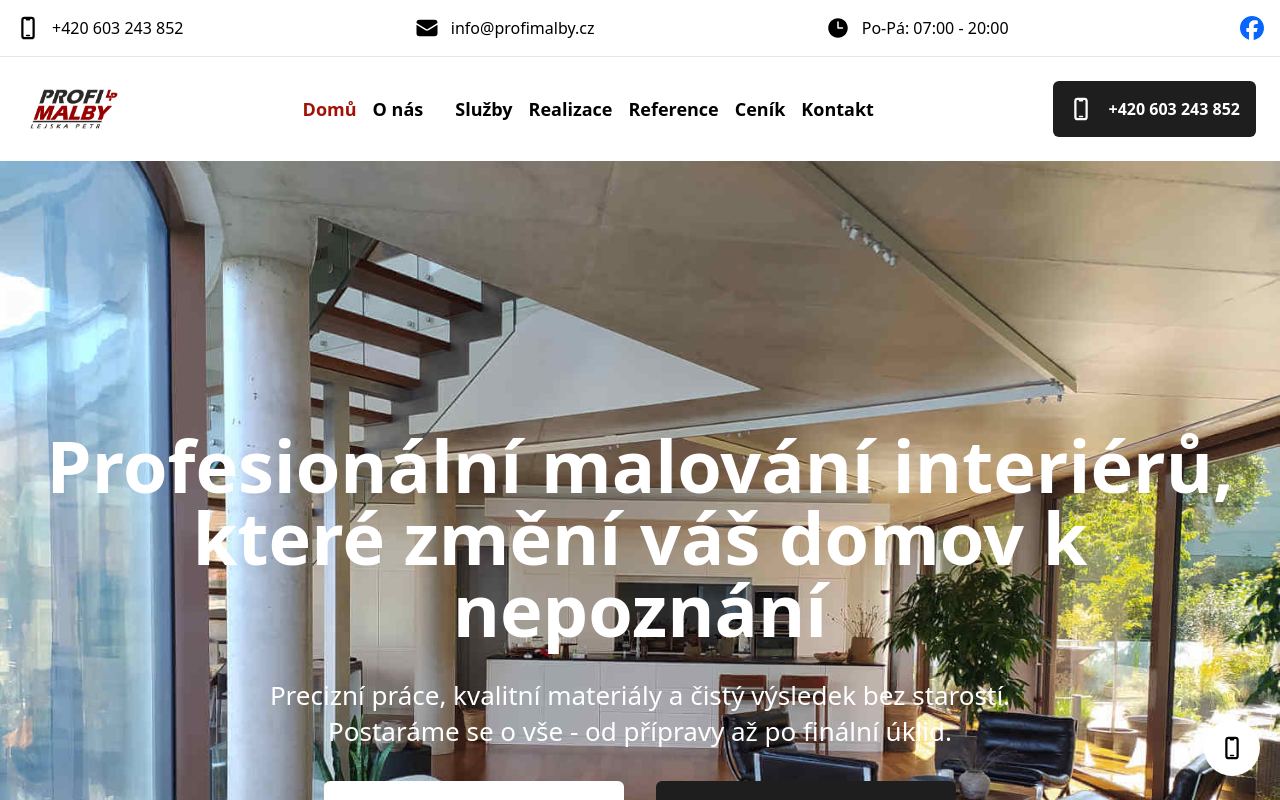
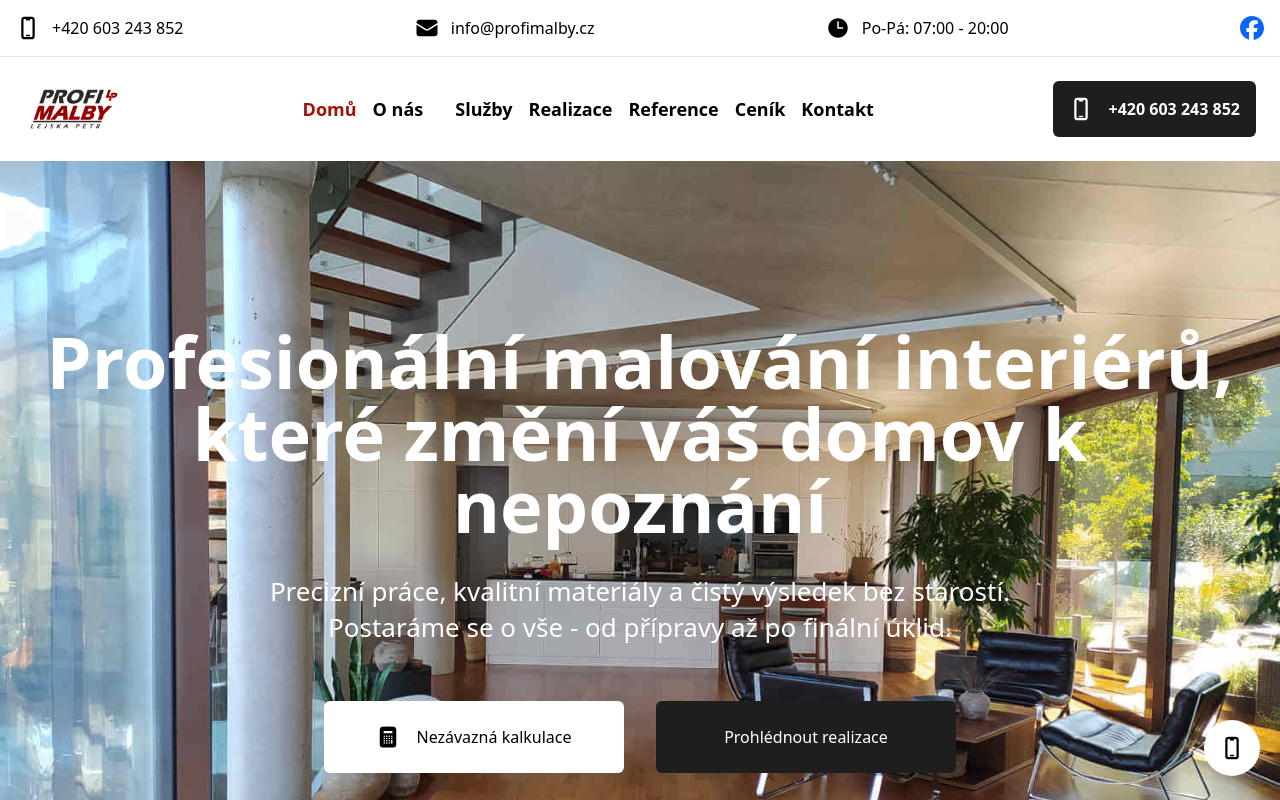
Before and after one commit to Keny2802/malir-petr-lejsek, a Next.js app: page / in a window 1280 px wide. Shown: the top 800 px of the page. Built offline with nearby package versions, Linux system fonts and the light colour scheme.

Commit message:
Přidání nových změn.

```diff
--- a/sections/Hero.tsx
+++ b/sections/Hero.tsx
@@ -49,7 +49,7 @@ const Hero = () => {
                 loading="lazy"
                 decoding="async"
                 draggable={false}
-                className="w-full object-cover"
+                className="w-full h-screen object-cover"
                 />
                 <Wrapper className="p-2 md:p-3 lg:p-4 absolute inset-0 flex justify-center items-center flex-col gap-4 md:gap-6 lg:gap-8 text-white text-center">
                     <h1 className="text-3xl md:text-[60px] lg:text-7xl font-extrabold md:max-w-7xl">
@@ -58,7 +58,7 @@ const Hero = () => {
                     <p className="text-xl md:text-[22px] lg:text-[26px] font-medium md:max-w-3xl">
                         Precizní práce, kvalitní materiály a čistý výsledek bez starostí. Postaráme se o vše - od přípravy až po finální úklid.
                     </p>
-                    <Wrapper className="flex justify-center items-center flex-col md:flex-row gap-4 md:gap-6 lg:gap-8 w-full">
+                    <Wrapper className="p-4 md:p-5 lg:p-6 flex justify-center items-center flex-col md:flex-row gap-4 md:gap-6 lg:gap-8 w-full">
                         <NoProofLink
                         href="kalkulace"
                         className="p-4 md:p-5 lg:p-6 flex justify-center items-center gap-2 md:gap-3 lg:gap-4 bg-white text-black text-center w-full md:w-75 rounded-md"
```
